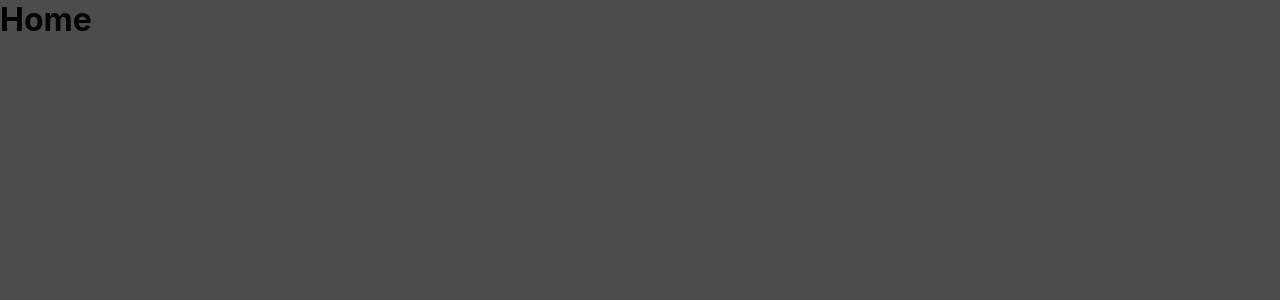
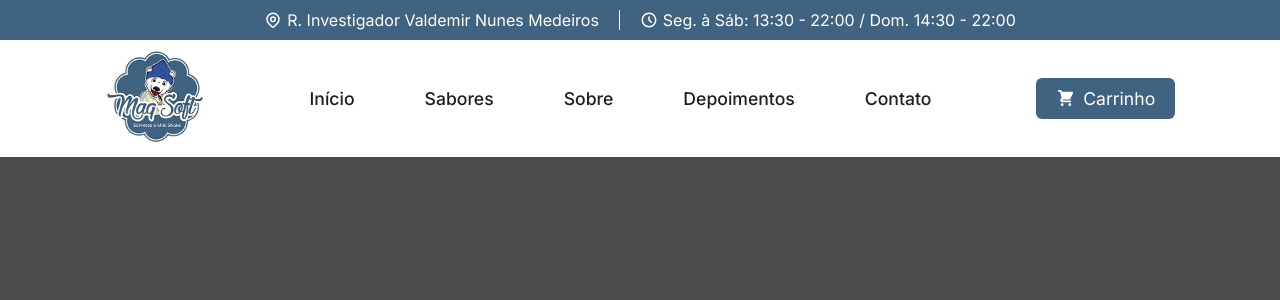
Before and after one commit to nickzmoro/Maq-Soft, a React (Vite) app: page / in a window 1280 px wide. Shown: the top 300 px of the page. Built offline with nearby package versions, Linux system fonts and the light colour scheme.

Commit message:
feat: add header

```diff
--- a/index.html
+++ b/index.html
@@ -4,6 +4,12 @@
     <meta charset="UTF-8" />
     <link rel="icon" type="image/svg+xml" href="/vite.svg" />
     <meta name="viewport" content="width=device-width, initial-scale=1.0" />
+    <link rel="preconnect" href="https://fonts.googleapis.com" />
+    <link rel="preconnect" href="https://fonts.gstatic.com" crossorigin />
+    <link
+      href="https://fonts.googleapis.com/css2?family=Inter:ital,opsz,wght@0,14..32,100..900;1,14..32,100..900&display=swap"
+      rel="stylesheet"
+    />
     <title>Maq Soft</title>
   </head>
   <body>
--- a/src/pages/Home/index.jsx
+++ b/src/pages/Home/index.jsx
@@ -1,5 +1,61 @@
+import { Header, Info, Nav } from "./style.js";
+import {
+  HiOutlineLocationMarker,
+  HiOutlineClock,
+  HiShoppingCart,
+} from "react-icons/hi";
+import logo from "../../assets/images/logo.png";
+
 const Home = () => {
-  return <h1>Home</h1>;
+  return (
+    <>
+      <Header>
+        <Info>
+          <p className="address">
+            <HiOutlineLocationMarker size={18} />
+            R. Investigador Valdemir Nunes Medeiros
+          </p>
+          <p className="openingHours">
+            <HiOutlineClock size={18} />
+            Seg. à Sáb: 13:30 - 22:00 / Dom. 14:30 - 22:00
+          </p>
+        </Info>
+
+        <Nav>
+          <div className="image-logo">
+            <img src={logo} alt="Logo" loading="lazy" />
+          </div>
+          <div className="navigation">
+            <nav>
+              <ul>
+                <li>
+                  <a href="#">Início</a>
+                </li>
+                <li>
+                  <a href="#">Sabores</a>
+                </li>
+                <li>
+                  <a href="#">Sobre</a>
+                </li>
+                <li>
+                  <a href="#">Depoimentos</a>
+                </li>
+                <li>
+                  <a href="#">Contato</a>
+                </li>
+              </ul>
+            </nav>
+          </div>
+          <div className="btn-cart">
+            <button>
+              <HiShoppingCart size={19} />
+              Carrinho
+            </button>
+          </div>
+        </Nav>
+      </Header>
+    </>
+  );
 };
 
 export default Home;
--- /dev/null
+++ b/src/pages/Home/style.js
@@ -0,0 +1,84 @@
+import { styled } from "styled-components";
+
+export const Header = styled.header`
+  position: absolute;
+  top: 0;
+  display: flex;
+  flex-direction: column;
+  width: 100vw;
+  height: auto;
+`;
+
+export const Info = styled.div`
+  display: flex;
+  align-items: center;
+  justify-content: center;
+  background-color: #406381;
+  color: #fff;
+  padding: 10px 0;
+
+  .address {
+    border-right: 1px solid #fff;
+    padding-right: 20px;
+  }
+
+  .openingHours {
+    margin-left: 20px;
+  }
+
+  p {
+    display: flex;
+    align-items: center;
+    gap: 5px;
+  }
+`;
+
+export const Nav = styled.nav`
+  display: flex;
+  justify-content: space-evenly;
+  align-items: center;
+  background-color: #fff;
+  padding: 10px 0;
+
+  img {
+    width: 100px;
+    cursor: pointer;
+  }
+
+  .navigation {
+    nav {
+      ul {
+        display: flex;
+        gap: 70px;
+
+        li {
+          a {
+            font-size: 1.1rem;
+            font-weight: 500;
+            color: #1e1e1e;
+          }
+        }
+      }
+    }
+  }
+
+  .btn-cart {
+    button {
+      display: flex;
+      align-items: center;
+      gap: 8px;
+      font-size: 1.1rem;
+      font-weight: 400;
+      padding: 10px 20px;
+      border-radius: 6px;
+      background-color: #406381;
+      color: #fff;
+      cursor: pointer;
+      transition: 0.2s ease;
+
+      &:hover {
+        background-color: #5784ab;
+      }
+    }
+  }
+`;
```
Also changed, not shown: src/assets/images/logo.png (added).
